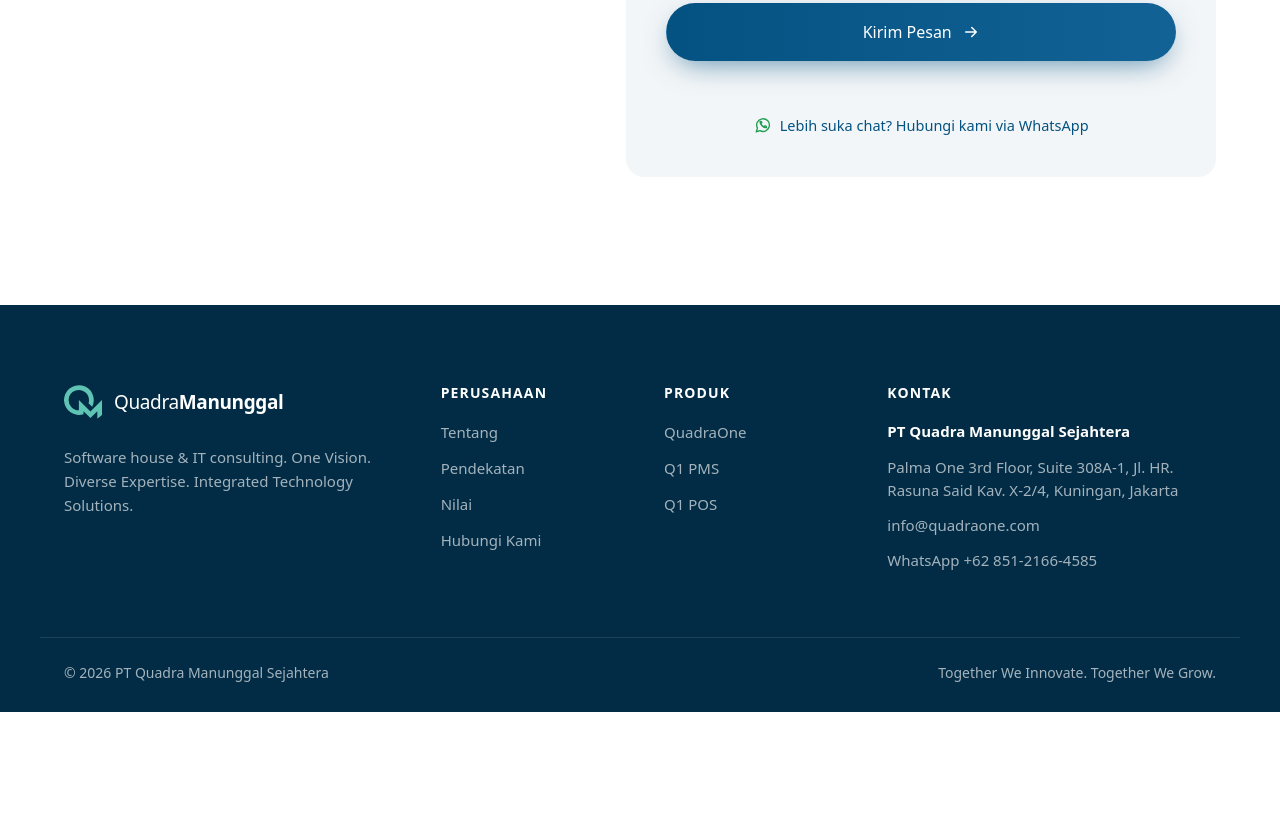
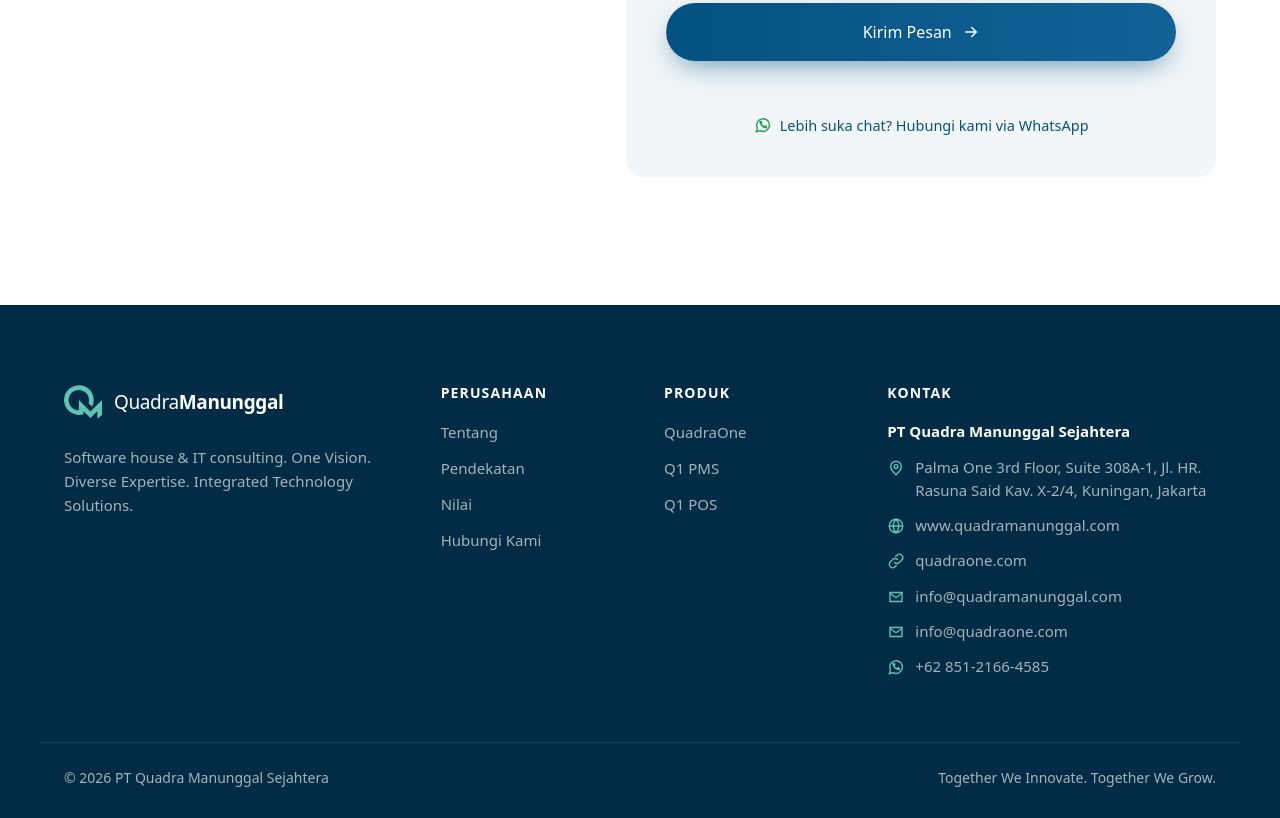
Before and after one commit to halflefthanded-alt/Website-QM, a plain HTML site: page index.html in a window 1280 px wide. Shown: the part 9987-10805 px from the top of the page. Before the commit the page ends 10699 px from the top, so only its background shows below. Drawn offline with Linux system fonts and the light colour scheme; a web font is replaced by a local one.

Commit message:
Footer contact: icons for every line, add quadramanunggal.com links
Each contact line now starts with an icon (pin, globe, link, mail, WhatsApp)
instead of a text label. Adds www.quadramanunggal.com, quadraone.com and
info@quadramanunggal.com; keeps info@quadraone.com and the WhatsApp number.

Co-Authored-By: Claude Opus 5.5 <noreply@anthropic.com>

```diff
--- a/index.html
+++ b/index.html
@@ -488,9 +488,12 @@
       <address class="footer__col footer__contact">
         <h4 data-i18n="contact.eyebrow">Kontak</h4>
         <strong>PT Quadra Manunggal Sejahtera</strong>
-        <a href="https://www.google.com/maps/search/?api=1&query=Palma%20One%2C%20Jl.%20HR.%20Rasuna%20Said%20Kav.%20X-2%2F4%2C%20Kuningan%2C%20Jakarta" target="_blank" rel="noopener">Palma One 3rd Floor, Suite 308A-1, Jl. HR. Rasuna Said Kav. X-2/4, Kuningan, Jakarta</a>
-        <a href="mailto:info@quadraone.com">info@quadraone.com</a>
-        <a href="https://wa.me/6285121664585" target="_blank" rel="noopener">WhatsApp +62 851-2166-4585</a>
+        <a class="fc" href="https://www.google.com/maps/search/?api=1&query=Palma%20One%2C%20Jl.%20HR.%20Rasuna%20Said%20Kav.%20X-2%2F4%2C%20Kuningan%2C%20Jakarta" target="_blank" rel="noopener"><svg class="fc__ico" viewBox="0 0 24 24" aria-hidden="true"><path d="M12 21s-7-6.2-7-11a7 7 0 1 1 14 0c0 4.8-7 11-7 11z"/><circle cx="12" cy="10" r="2.5"/></svg><span>Palma One 3rd Floor, Suite 308A-1, Jl. HR. Rasuna Said Kav. X-2/4, Kuningan, Jakarta</span></a>
+        <a class="fc" href="https://www.quadramanunggal.com" target="_blank" rel="noopener"><svg class="fc__ico" viewBox="0 0 24 24" aria-hidden="true"><path d="M12 21a9 9 0 1 0 0-18 9 9 0 0 0 0 18Zm-9-9h18M12 3c2.5 2.6 3.8 5.6 3.8 9S14.5 18.4 12 21c-2.5-2.6-3.8-5.6-3.8-9S9.5 5.6 12 3Z"/></svg><span>www.quadramanunggal.com</span></a>
+        <a class="fc" href="https://quadraone.com" target="_blank" rel="noopener"><svg class="fc__ico" viewBox="0 0 24 24" aria-hidden="true"><path d="M10 14a4.5 4.5 0 0 0 6.4 0l3.2-3.2a4.5 4.5 0 0 0-6.4-6.4L11.6 6M14 10a4.5 4.5 0 0 0-6.4 0l-3.2 3.2a4.5 4.5 0 0 0 6.4 6.4l1.6-1.6"/></svg><span>quadraone.com</span></a>
+        <a class="fc" href="mailto:info@quadramanunggal.com"><svg class="fc__ico" viewBox="0 0 24 24" aria-hidden="true"><path d="M4 6h16v12H4z"/><path d="m4 7 8 6 8-6"/></svg><span>info@quadramanunggal.com</span></a>
+        <a class="fc" href="mailto:info@quadraone.com"><svg class="fc__ico" viewBox="0 0 24 24" aria-hidden="true"><path d="M4 6h16v12H4z"/><path d="m4 7 8 6 8-6"/></svg><span>info@quadraone.com</span></a>
+        <a class="fc" href="https://wa.me/6285121664585" target="_blank" rel="noopener" aria-label="WhatsApp +62 851-2166-4585"><svg class="fc__ico" viewBox="0 0 24 24" aria-hidden="true"><path d="M3 21l1.6-4.8A8.5 8.5 0 1 1 8 19.6L3 21z"/><path d="M9 9.5c.3 2 2.5 4.3 4.6 4.8l1.2-1.2 1.7.8v1.6c-4 .5-8.7-4.1-8.4-8.2h1.6l.8 1.7L9 9.5z"/></svg><span>+62 851-2166-4585</span></a>
       </address>
     </div>
     <div class="container footer__bottom">
--- a/styles.css
+++ b/styles.css
@@ -491,6 +491,9 @@ svg { display: block; }
 .footer__col h4 { color: #fff; font-size: 14px; font-weight: 600; letter-spacing: .08em; text-transform: uppercase; margin-bottom: 8px; }
 .footer__contact { font-style: normal; line-height: 1.55; }
 .footer__contact strong { color: #fff; font-weight: 600; }
+.fc { display: flex; align-items: flex-start; gap: 10px; }
+.fc__ico { width: 18px; height: 18px; flex-shrink: 0; margin-top: 3px; fill: none; stroke: var(--teal); stroke-width: 1.8; stroke-linecap: round; stroke-linejoin: round; }
+.fc:hover .fc__ico { stroke: #fff; }
 .footer__col a:hover { color: #fff; }
 .footer__bottom { display: flex; justify-content: space-between; gap: 16px; flex-wrap: wrap; padding-top: 24px; padding-bottom: 28px; border-top: 1px solid rgba(255, 255, 255, .1); font-size: 14px; }
 
```
